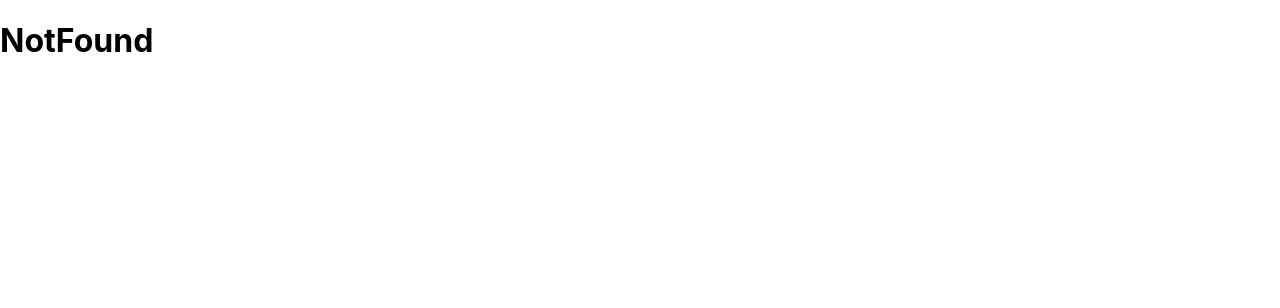
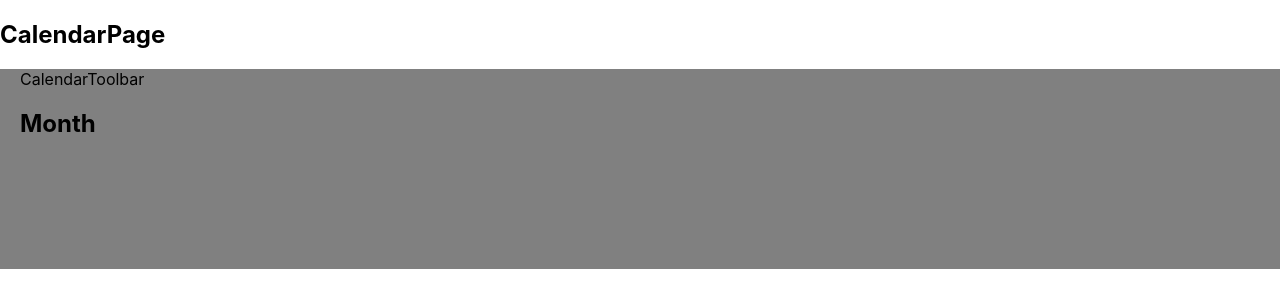
Before and after one commit to OleksiiVTS/final-project-frontend, a React (Create React App) app: page /final-project-frontend/calendar/month/20231019 in a window 1280 px wide. Shown: the top 308 px of the page. Built offline with nearby package versions, Linux system fonts and the light colour scheme.

Commit message:
feat: Adds basic logic

```diff
--- a/src/components/App.jsx
+++ b/src/components/App.jsx
@@ -51,7 +51,7 @@ export const App = () => {
 						}
 					/>
 					<Route
-            path="/calendar"
+						path="/calendar/*"
 						element={
 							<PrivateRoute redirectTo="/login">
 								<CalendarPage />
--- /dev/null
+++ b/src/components/Calendar/common/CalendarContainer.jsx
@@ -0,0 +1,9 @@
+import styled from 'styled-components';
+
+const CalendarContainer = styled.div`
+	height: 200px;
+	padding-inline: 20px;
+	background-color: grey;
+`;
+
+export default CalendarContainer;
--- /dev/null
+++ b/src/components/Calendar/common/CalendarToolbar.jsx
@@ -0,0 +1,24 @@
+import { useEffect, useState } from 'react';
+import { useLocation } from 'react-router-dom';
+
+import { ToolbarWrapper } from '.';
+
+const CalendarToolbar = () => {
+	const [type, setType] = useState('month');
+	const pathname = useLocation().pathname;
+
+	useEffect(() => {
+		if (pathname.includes('day')) {
+			setType('day');
+			return;
+		}
+
+		setType('month');
+	}, [pathname]);
+
+	console.log(type);
+
+	return <p>CalendarToolbar</p>;
+};
+
+export default CalendarToolbar;
--- /dev/null
+++ b/src/components/Calendar/common/CalendarToolbar.styled.jsx
@@ -0,0 +1,20 @@
+import styled from 'styled-components';
+
+const ToolbarWrapper = styled.div`
+	display: flex;
+	flex-direction: column;
+	margin-bottom: 24px;
+
+	@media screen and (min-width: 768px) {
+		flex-direction: row;
+		justify-content: space-between;
+		align-items: center;
+		margin-bottom: 32px;
+	}
+
+	@media screen and (min-width: 1440px) {
+		margin-bottom: 40px;
+	}
+`;
+
+export default ToolbarWrapper;
--- /dev/null
+++ b/src/components/Calendar/common/index.js
@@ -0,0 +1,3 @@
+export { default as CalendarToolbar } from './CalendarToolbar';
+export { default as Container } from './CalendarContainer';
+export { default as ToolbarWrapper } from './CalendarToolbar.styled';
--- /dev/null
+++ b/src/components/Calendar/month/ChoosedMonth.jsx
@@ -0,0 +1,9 @@
+const ChoosedMonth = () => {
+	return (
+		<>
+			<h2>Month</h2>
+		</>
+	);
+};
+
+export default ChoosedMonth;
--- a/src/pages/Private/CalendarPage/CalendarPage.jsx
+++ b/src/pages/Private/CalendarPage/CalendarPage.jsx
@@ -1,12 +1,39 @@
 import React from 'react';
-// import { Link } from 'react-router-dom';
+import { useState, useEffect } from 'react';
+import { Route, Routes, useNavigate } from 'react-router-dom';
 // import { Circles } from 'react-loader-spinner'; //! Спинер
 
+import { CalendarToolbar } from 'components/Calendar/common';
+
+import { getCurrentDate } from 'utils/calendar';
+import { Container } from 'components/Calendar/common';
+import ChoosedMonth from 'components/Calendar/month/ChoosedMonth';
+
 const CalendarPage = () => {
+	const navigate = useNavigate();
+	const [currentDate, setCurrentDate] = useState(null);
+
+	useEffect(() => {
+		const { year, month, date, day } = getCurrentDate();
+		const currentDateText =
+			year.toString() + (month + 1).toString() + date.toString();
+
+		setCurrentDate(currentDateText);
+
+		navigate(`month/${currentDate}`, { replace: true });
+	}, [navigate, currentDate]);
+
 	return (
-    <div>
+		<section>
 			<h1> CalendarPage</h1>
-    </div>
+			<Container>
+				<CalendarToolbar />
+				<Routes>
+					<Route path="month/:currentDate" element={<ChoosedMonth />} />
+					{/* <Route path="day/:currentDate" element={<ChoosedDay />} /> */}
+				</Routes>
+			</Container>
+		</section>
 		// {isLoading && !error && (
 		//     <Circles
 		//       height="80"
--- /dev/null
+++ b/src/utils/calendar/getCurrentDate.js
@@ -0,0 +1,11 @@
+const getCurrentDate = () => {
+	const date = new Date();
+	return {
+		day: date.getDay(),
+		date: date.getDate(),
+		month: date.getMonth(),
+		year: date.getFullYear(),
+	};
+};
+
+export default getCurrentDate;
--- /dev/null
+++ b/src/utils/calendar/index.js
@@ -0,0 +1 @@
+export { default as getCurrentDate } from './getCurrentDate';
```
Also changed, not shown: .prettierrc.json. Lines whose indentation alone changed are shown as unchanged.
